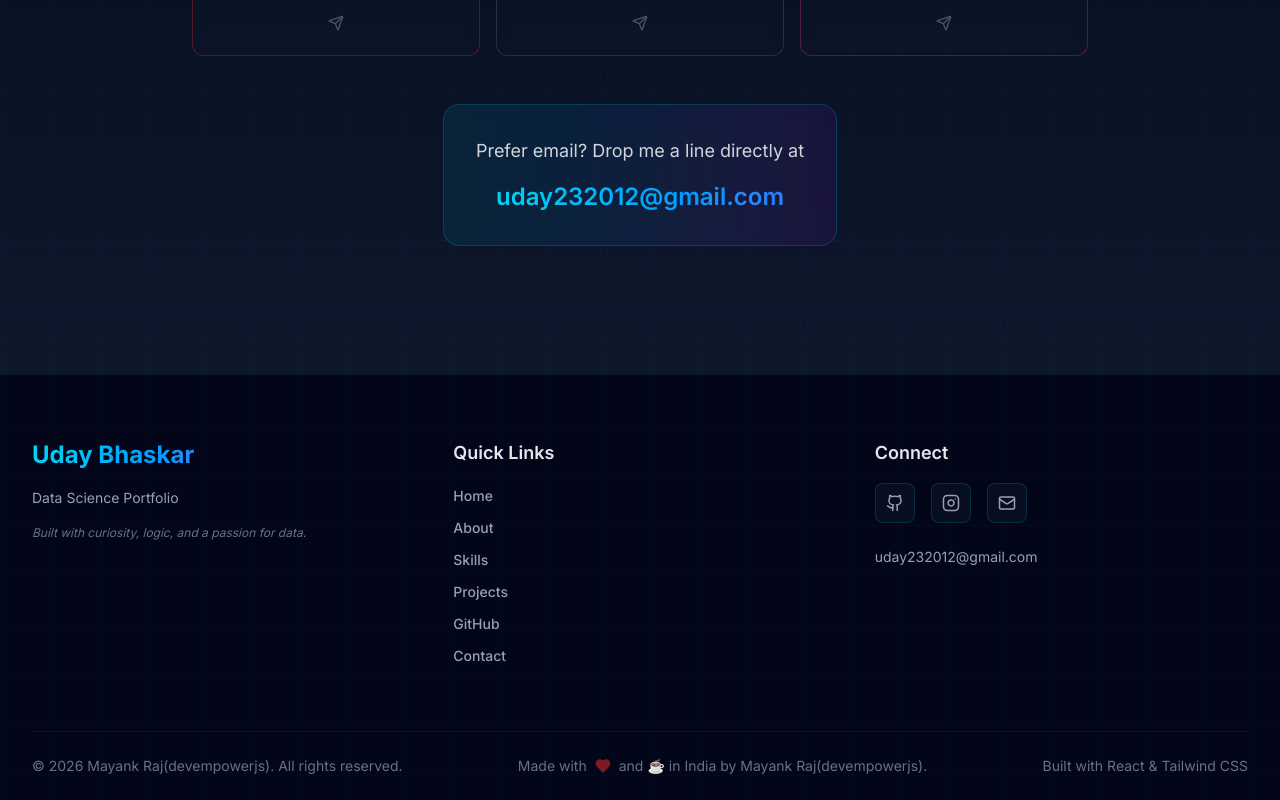
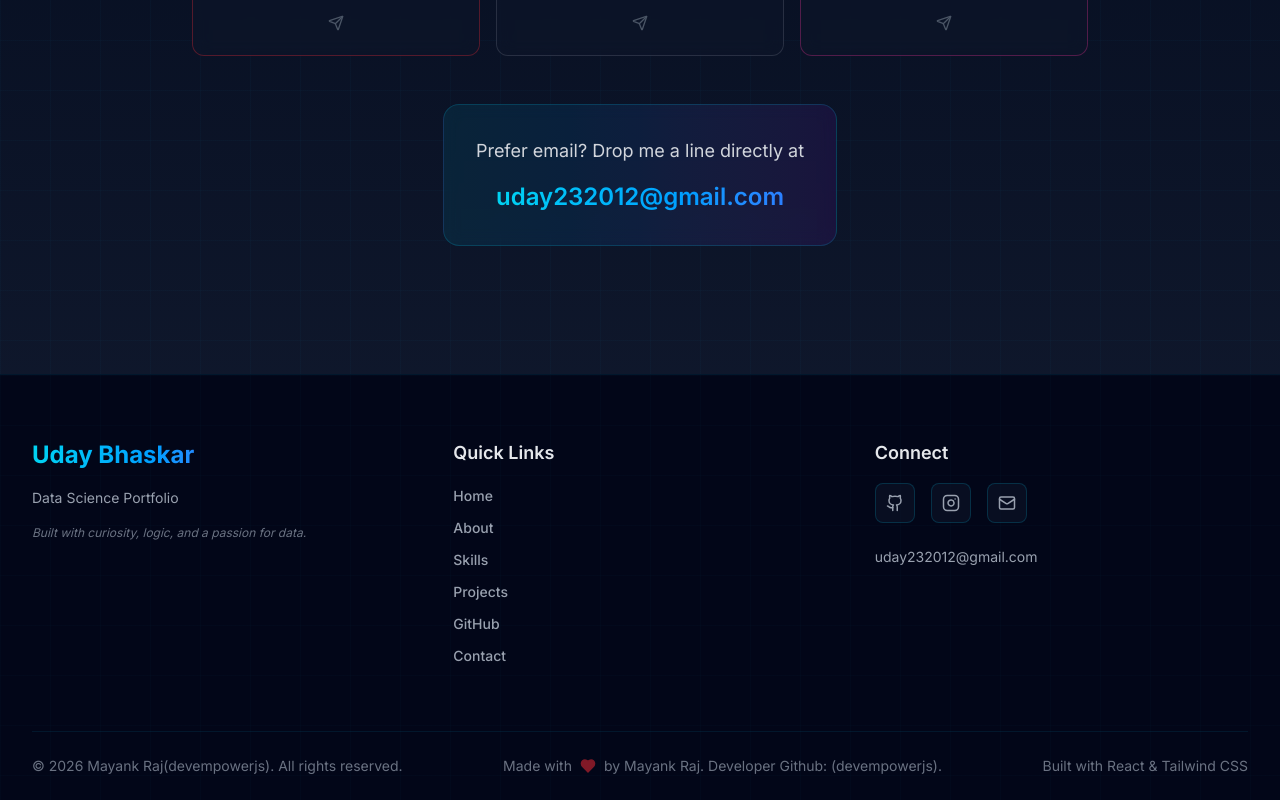
Before and after one commit to devempowerjs/udaybhaskarpy-website, a React (Vite) app: page / in a window 1280 px wide. Shown: the part 6390-7190 px from the top of the page. Built offline with nearby package versions, Linux system fonts and the light colour scheme.

Commit message:
Update footer text to include GitHub link

```diff
--- a/src/app/components/Footer.tsx
+++ b/src/app/components/Footer.tsx
@@ -147,7 +147,7 @@ export function Footer() {
             <p className="flex items-center gap-2 text-gray-500 text-sm">
               Made with{' '}
               <Heart size={16} className="text-red-500 fill-red-500 animate-pulse" />{' '}
-              and ☕ in India by Mayank Raj(devempowerjs).
+              by Mayank Raj. Developer Github: (devempowerjs).
             </p>
 
             {/* Tech Stack */}
```
